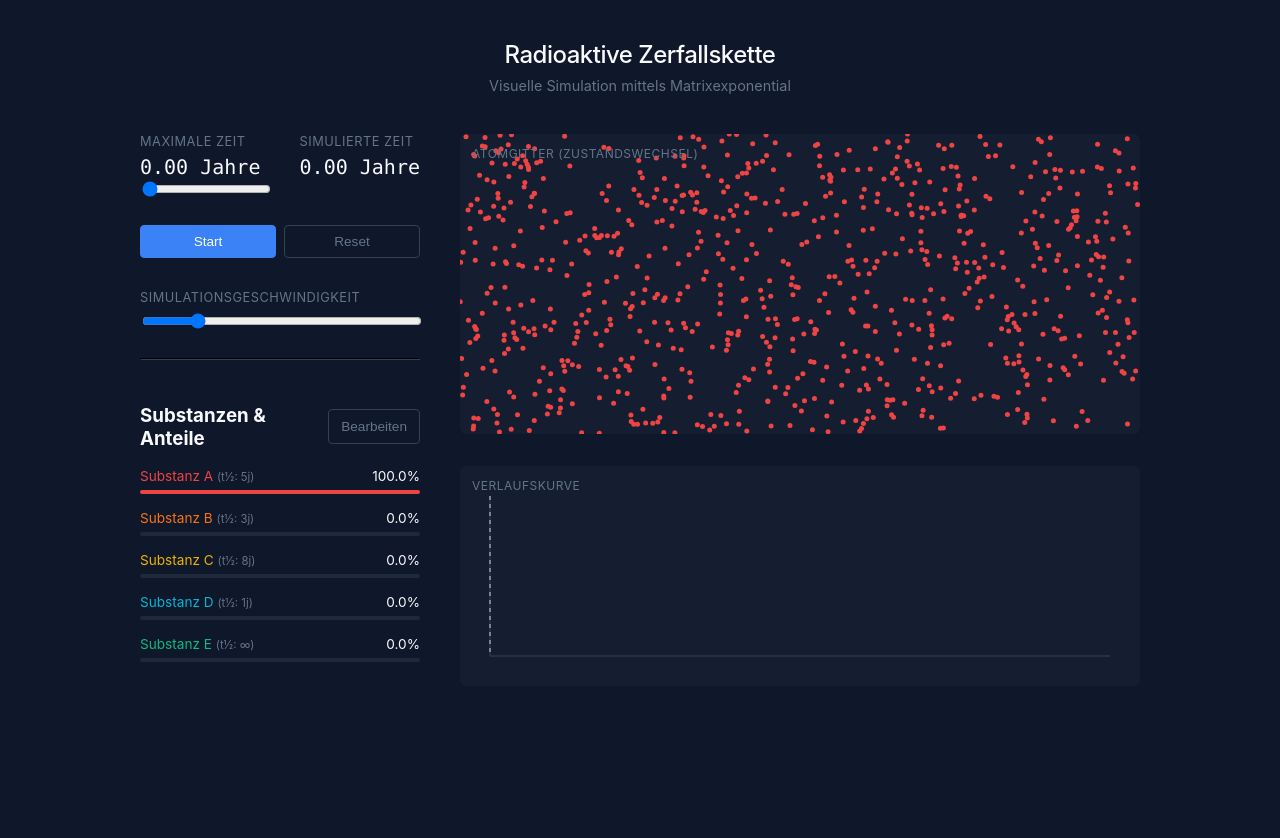
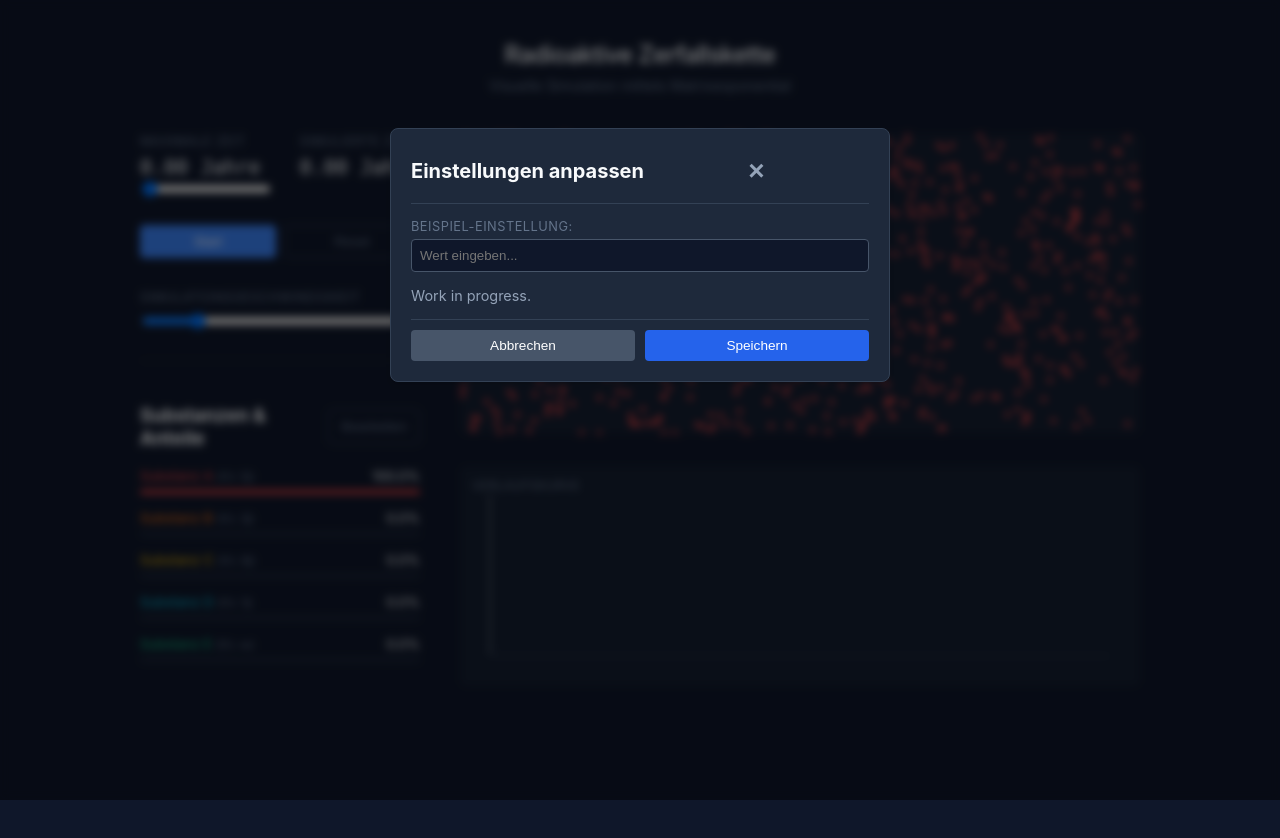
Before and after one commit to FelixderAndere/Radioactive-Decay-Visualisation-, a plain HTML site: page webapp/index.html in a window 1280 px wide. Both pictures are taken after a click on the button "Bearbeiten". Drawn offline with Linux system fonts and the light colour scheme.

Commit message:
Add edit modal

```diff
--- a/webapp/index.html
+++ b/webapp/index.html
@@ -5,6 +5,7 @@
     <meta name="viewport" content="width=device-width, initial-scale=1.0">
     <title>Radioaktiver Zerfall Simulator</title>
     <link rel="stylesheet" href="style.css" />
+    <link rel="stylesheet" href="modal.css" />
 </head>
 <body>
 
@@ -29,7 +30,6 @@
                         value="0"
                         oninput="document.getElementById('years-max').innerText = parseFloat(this.value).toFixed(2)"
                     >
-
                 </div>
                 <div class="control-group">
                     <label>Simulierte Zeit</label>
@@ -57,8 +57,6 @@
                 <div id="stats-container"></div>
             </div>
 
-
-
         </div>
 
         <div class="visualization-area">
@@ -74,6 +72,27 @@
         </div>
     </div>
 
+    <!-- Modal -->
+    <div id="settings-modal" class="modal">
+        <div class="modal-content">
+            <div class="modal-header">
+                <h2>Einstellungen anpassen</h2>
+                <button class="close-btn" id="modal-close-x">&times;</button>
+            </div>
+            <div class="modal-body">
+                <div class="control-group" style="margin-bottom: 15px;">
+                    <label for="modal-input-example" style="display:block; margin-bottom:5px;">Beispiel-Einstellung:</label>
+                    <input type="text" id="modal-input-example" placeholder="Wert eingeben..." style="width:100%; padding: 8px; box-sizing:border-box; border-radius:4px; border: 1px solid #475569; background:#0f172a; color:#fff;">
+                </div>
+                <p style="font-size: 0.9rem; color: #94a3b8;">Work in progress.</p>
+            </div>
+            <div class="modal-footer">
+                <button id="modal-cancel-btn" style="padding: 8px 16px; background: #475569; color: white; border: none; border-radius: 4px; cursor: pointer;">Abbrechen</button>
+                <button id="modal-save-btn" style="padding: 8px 16px; background: #2563eb; color: white; border: none; border-radius: 4px; cursor: pointer;">Speichern</button>
+            </div>
+        </div>
+    </div>
+
     <script src="decay.js"></script>
     <script src="script.js"></script>
 </body>
--- /dev/null
+++ b/webapp/modal.css
@@ -0,0 +1,67 @@
+.modal {
+    display: none;
+    position: fixed;
+    z-index: 1000;
+    left: 0;
+    top: 0;
+    width: 100%;
+    height: 100%;
+    overflow: auto;
+    background-color: rgba(0, 0, 0, 0.5);
+    backdrop-filter: blur(4px);
+}
+
+.modal-content {
+    background-color: #1e293b; /* Passend zum dunklen Design (Tailwind slate-800) */
+    color: #f8fafc;
+    margin: 10% auto;
+    padding: 20px;
+    border: 1px solid #334155;
+    width: 90%;
+    max-width: 500px; /* Begrenzung auf Desktop, flexibel auf Mobilgeräten */
+    border-radius: 8px;
+    box-shadow: 0 4px 6px -1px rgba(0, 0, 0, 0.1), 0 2px 4px -1px rgba(0, 0, 0, 0.06);
+    box-sizing: border-box;
+}
+
+.modal-header {
+    display: flex;
+    justify-content: space-between;
+    align-items: center;
+    border-bottom: 1px solid #334155;
+    padding-bottom: 10px;
+    margin-bottom: 15px;
+}
+
+.modal-header h2 {
+    margin: 0;
+    font-size: 1.25rem;
+}
+
+.close-btn {
+    color: #94a3b8;
+    font-size: 28px;
+    font-weight: bold;
+    cursor: pointer;
+    border: none;
+    background: none;
+    line-height: 1;
+}
+
+.close-btn:hover,
+.close-btn:focus {
+    color: #f1f5f9;
+    text-decoration: none;
+}
+
+.modal-body {
+    margin-bottom: 15px;
+}
+
+.modal-footer {
+    display: flex;
+    justify-content: flex-end;
+    gap: 10px;
+    border-top: 1px solid #334155;
+    padding-top: 10px;
+}
--- a/webapp/script.js
+++ b/webapp/script.js
@@ -258,3 +258,35 @@ drawChart();
 
 // Starte den Loop
 animationFrameId = requestAnimationFrame(loop);
+
+// Modal window to edit substances+
+const modal = document.getElementById("settings-modal");
+const btnModalEdit = document.getElementById("btn-edit");
+const btnCloseX = document.getElementById("modal-close-x");
+const btnCancel = document.getElementById("modal-cancel-btn");
+const btnSave = document.getElementById("modal-save-btn");
+
+// Öffnen bei Klick auf "Bearbeiten"
+btnModalEdit.addEventListener("click", () => {
+    modal.style.display = "block";
+});
+
+// Schließen-Funktionen
+const closeModal = () => {
+    modal.style.display = "none";
+};
+
+btnCloseX.addEventListener("click", closeModal);
+btnCancel.addEventListener("click", closeModal);
+
+btnSave.addEventListener("click", () => {
+    // Hier später die Logik zum Speichern der Einstellungen einfügen
+    closeModal();
+});
+
+// Schließen, wenn man außerhalb des Modals klickt
+window.addEventListener("click", (event) => {
+    if (event.target === modal) {
+        closeModal();
+    }
+});
```
Lines whose indentation alone changed are shown as unchanged.
